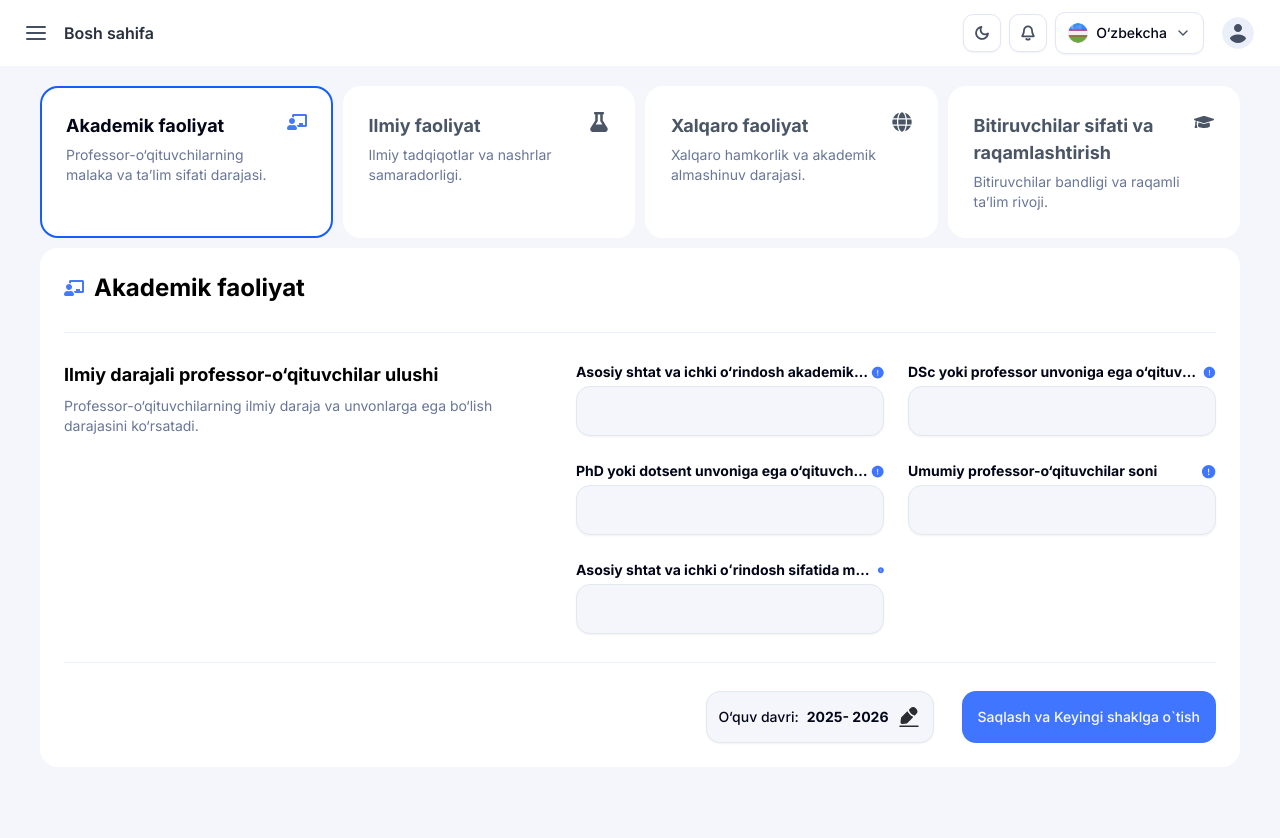
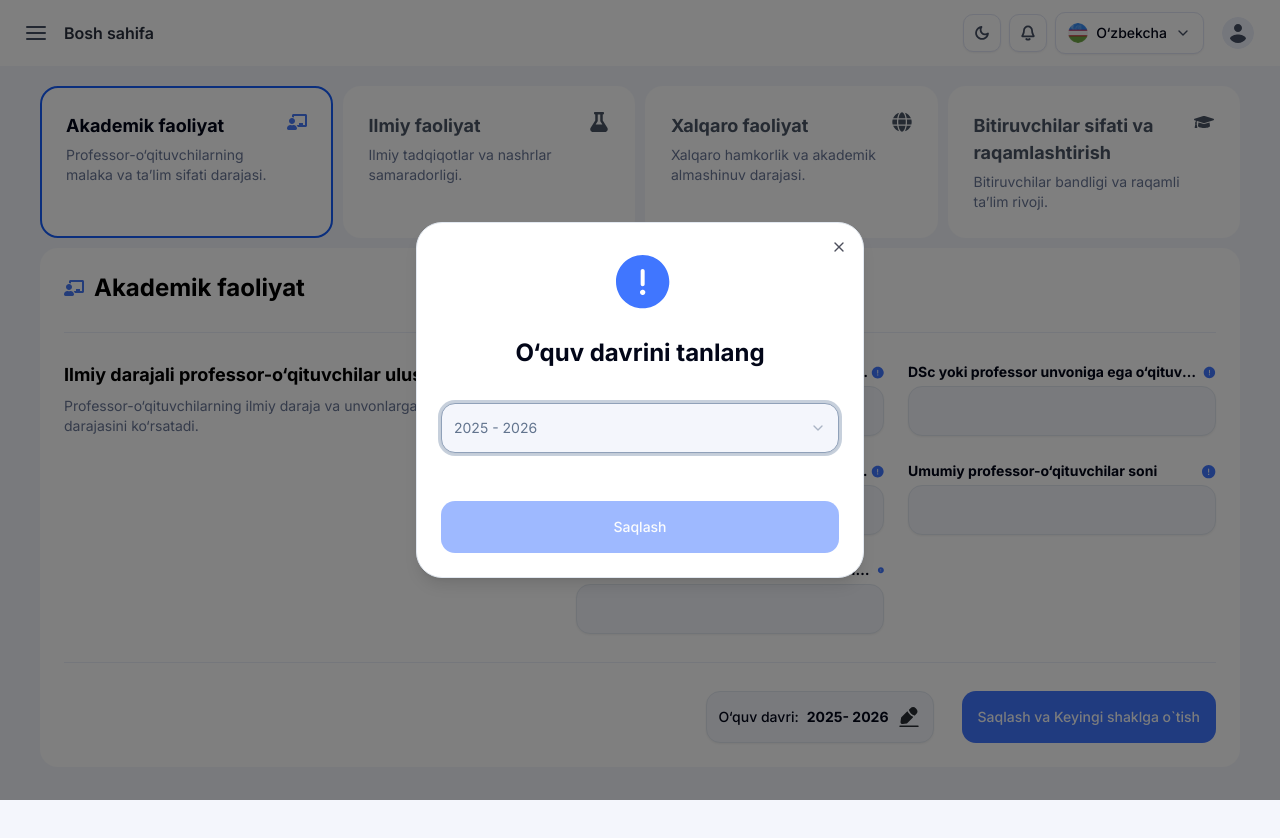
Before and after one commit to shokhruzisroilov/rating-demo-frontend-ts-react, a React (Vite) app: page / in a window 1280 px wide. Shown: the top 838 px of the page. Built offline with nearby package versions, Linux system fonts and the light colour scheme; sample sign-in values are in the browser's storage.

Commit message:
modal added

```diff
--- a/package.json
+++ b/package.json
@@ -12,11 +12,14 @@
   "dependencies": {
     "@hookform/resolvers": "^5.2.2",
     "@radix-ui/react-avatar": "^1.1.11",
+    "@radix-ui/react-dialog": "^1.1.15",
     "@radix-ui/react-dropdown-menu": "^2.1.16",
+    "@radix-ui/react-popover": "^1.1.15",
     "@radix-ui/react-select": "^2.2.6",
     "@radix-ui/react-slot": "^1.2.4",
     "@radix-ui/react-tabs": "^1.1.13",
     "@tailwindcss/vite": "^4.1.18",
+    "@tanstack/react-query": "^5.90.20",
     "axios": "^1.13.4",
     "class-variance-authority": "^0.7.1",
     "clsx": "^2.1.1",
--- a/src/App.tsx
+++ b/src/App.tsx
@@ -1,3 +1,4 @@
+import { QueryClient, QueryClientProvider } from '@tanstack/react-query'
 import { BrowserRouter, Route, Routes } from 'react-router-dom'
 import { ToastContainer } from 'react-toastify'
 import 'react-toastify/dist/ReactToastify.css'
@@ -6,7 +7,9 @@
 import { Home, Login, NotFound } from './pages'
 
 function App() {
+	const queryClient = new QueryClient()
 	return (
+		<QueryClientProvider client={queryClient}>
 			<BrowserRouter>
 				<Routes>
 					{/* Protected routes */}
@@ -23,6 +26,7 @@
 
 				<ToastContainer position='top-right' autoClose={3000} />
 			</BrowserRouter>
+		</QueryClientProvider>
 	)
 }
 
--- /dev/null
+++ b/src/components/ui/dialog.tsx
@@ -0,0 +1,156 @@
+import * as React from "react"
+import * as DialogPrimitive from "@radix-ui/react-dialog"
+import { XIcon } from "lucide-react"
+
+import { cn } from "@/lib/utils"
+import { Button } from "@/components/ui/button"
+
+function Dialog({
+  ...props
+}: React.ComponentProps<typeof DialogPrimitive.Root>) {
+  return <DialogPrimitive.Root data-slot="dialog" {...props} />
+}
+
+function DialogTrigger({
+  ...props
+}: React.ComponentProps<typeof DialogPrimitive.Trigger>) {
+  return <DialogPrimitive.Trigger data-slot="dialog-trigger" {...props} />
+}
+
+function DialogPortal({
+  ...props
+}: React.ComponentProps<typeof DialogPrimitive.Portal>) {
+  return <DialogPrimitive.Portal data-slot="dialog-portal" {...props} />
+}
+
+function DialogClose({
+  ...props
+}: React.ComponentProps<typeof DialogPrimitive.Close>) {
+  return <DialogPrimitive.Close data-slot="dialog-close" {...props} />
+}
+
+function DialogOverlay({
+  className,
+  ...props
+}: React.ComponentProps<typeof DialogPrimitive.Overlay>) {
+  return (
+    <DialogPrimitive.Overlay
+      data-slot="dialog-overlay"
+      className={cn(
+        "data-[state=open]:animate-in data-[state=closed]:animate-out data-[state=closed]:fade-out-0 data-[state=open]:fade-in-0 fixed inset-0 z-50 bg-black/50",
+        className
+      )}
+      {...props}
+    />
+  )
+}
+
+function DialogContent({
+  className,
+  children,
+  showCloseButton = true,
+  ...props
+}: React.ComponentProps<typeof DialogPrimitive.Content> & {
+  showCloseButton?: boolean
+}) {
+  return (
+    <DialogPortal data-slot="dialog-portal">
+      <DialogOverlay />
+      <DialogPrimitive.Content
+        data-slot="dialog-content"
+        className={cn(
+          "bg-background data-[state=open]:animate-in data-[state=closed]:animate-out data-[state=closed]:fade-out-0 data-[state=open]:fade-in-0 data-[state=closed]:zoom-out-95 data-[state=open]:zoom-in-95 fixed top-[50%] left-[50%] z-50 grid w-full max-w-[calc(100%-2rem)] translate-x-[-50%] translate-y-[-50%] gap-4 rounded-lg border p-6 shadow-lg duration-200 outline-none sm:max-w-lg",
+          className
+        )}
+        {...props}
+      >
+        {children}
+        {showCloseButton && (
+          <DialogPrimitive.Close
+            data-slot="dialog-close"
+            className="ring-offset-background focus:ring-ring data-[state=open]:bg-accent data-[state=open]:text-muted-foreground absolute top-4 right-4 rounded-xs opacity-70 transition-opacity hover:opacity-100 focus:ring-2 focus:ring-offset-2 focus:outline-hidden disabled:pointer-events-none [&_svg]:pointer-events-none [&_svg]:shrink-0 [&_svg:not([class*='size-'])]:size-4"
+          >
+            <XIcon />
+            <span className="sr-only">Close</span>
+          </DialogPrimitive.Close>
+        )}
+      </DialogPrimitive.Content>
+    </DialogPortal>
+  )
+}
+
+function DialogHeader({ className, ...props }: React.ComponentProps<"div">) {
+  return (
+    <div
+      data-slot="dialog-header"
+      className={cn("flex flex-col gap-2 text-center sm:text-left", className)}
+      {...props}
+    />
+  )
+}
+
+function DialogFooter({
+  className,
+  showCloseButton = false,
+  children,
+  ...props
+}: React.ComponentProps<"div"> & {
+  showCloseButton?: boolean
+}) {
+  return (
+    <div
+      data-slot="dialog-footer"
+      className={cn(
+        "flex flex-col-reverse gap-2 sm:flex-row sm:justify-end",
+        className
+      )}
+      {...props}
+    >
+      {children}
+      {showCloseButton && (
+        <DialogPrimitive.Close asChild>
+          <Button variant="outline">Close</Button>
+        </DialogPrimitive.Close>
+      )}
+    </div>
+  )
+}
+
+function DialogTitle({
+  className,
+  ...props
+}: React.ComponentProps<typeof DialogPrimitive.Title>) {
+  return (
+    <DialogPrimitive.Title
+      data-slot="dialog-title"
+      className={cn("text-lg leading-none font-semibold", className)}
+      {...props}
+    />
+  )
+}
+
+function DialogDescription({
+  className,
+  ...props
+}: React.ComponentProps<typeof DialogPrimitive.Description>) {
+  return (
+    <DialogPrimitive.Description
+      data-slot="dialog-description"
+      className={cn("text-muted-foreground text-sm", className)}
+      {...props}
+    />
+  )
+}
+
+export {
+  Dialog,
+  DialogClose,
+  DialogContent,
+  DialogDescription,
+  DialogFooter,
+  DialogHeader,
+  DialogOverlay,
+  DialogPortal,
+  DialogTitle,
+  DialogTrigger,
+}
--- /dev/null
+++ b/src/components/ui/popover.tsx
@@ -0,0 +1,87 @@
+import * as React from "react"
+import * as PopoverPrimitive from "@radix-ui/react-popover"
+
+import { cn } from "@/lib/utils"
+
+function Popover({
+  ...props
+}: React.ComponentProps<typeof PopoverPrimitive.Root>) {
+  return <PopoverPrimitive.Root data-slot="popover" {...props} />
+}
+
+function PopoverTrigger({
+  ...props
+}: React.ComponentProps<typeof PopoverPrimitive.Trigger>) {
+  return <PopoverPrimitive.Trigger data-slot="popover-trigger" {...props} />
+}
+
+function PopoverContent({
+  className,
+  align = "center",
+  sideOffset = 4,
+  ...props
+}: React.ComponentProps<typeof PopoverPrimitive.Content>) {
+  return (
+    <PopoverPrimitive.Portal>
+      <PopoverPrimitive.Content
+        data-slot="popover-content"
+        align={align}
+        sideOffset={sideOffset}
+        className={cn(
+          "bg-popover text-popover-foreground data-[state=open]:animate-in data-[state=closed]:animate-out data-[state=closed]:fade-out-0 data-[state=open]:fade-in-0 data-[state=closed]:zoom-out-95 data-[state=open]:zoom-in-95 data-[side=bottom]:slide-in-from-top-2 data-[side=left]:slide-in-from-right-2 data-[side=right]:slide-in-from-left-2 data-[side=top]:slide-in-from-bottom-2 z-50 w-72 origin-(--radix-popover-content-transform-origin) rounded-md border p-4 shadow-md outline-hidden",
+          className
+        )}
+        {...props}
+      />
+    </PopoverPrimitive.Portal>
+  )
+}
+
+function PopoverAnchor({
+  ...props
+}: React.ComponentProps<typeof PopoverPrimitive.Anchor>) {
+  return <PopoverPrimitive.Anchor data-slot="popover-anchor" {...props} />
+}
+
+function PopoverHeader({ className, ...props }: React.ComponentProps<"div">) {
+  return (
+    <div
+      data-slot="popover-header"
+      className={cn("flex flex-col gap-1 text-sm", className)}
+      {...props}
+    />
+  )
+}
+
+function PopoverTitle({ className, ...props }: React.ComponentProps<"h2">) {
+  return (
+    <div
+      data-slot="popover-title"
+      className={cn("font-medium", className)}
+      {...props}
+    />
+  )
+}
+
+function PopoverDescription({
+  className,
+  ...props
+}: React.ComponentProps<"p">) {
+  return (
+    <p
+      data-slot="popover-description"
+      className={cn("text-muted-foreground", className)}
+      {...props}
+    />
+  )
+}
+
+export {
+  Popover,
+  PopoverTrigger,
+  PopoverContent,
+  PopoverAnchor,
+  PopoverHeader,
+  PopoverTitle,
+  PopoverDescription,
+}
--- a/src/pages/Home.tsx
+++ b/src/pages/Home.tsx
@@ -1,8 +1,22 @@
 import EditIcon from '@/assets/icons/edit-icon.svg?react'
+import InfoCircle from '@/assets/icons/info-circle.svg?react'
 import HeadingPanel from '@/components/home/HeadingPanel'
 import LabeledInputWithInfo from '@/components/home/LabeledInputWithInfo'
 import { Button } from '@/components/ui/button'
-import { useState } from 'react'
+import {
+	Dialog,
+	DialogContent,
+	DialogHeader,
+	DialogTitle,
+} from '@/components/ui/dialog'
+import {
+	Select,
+	SelectContent,
+	SelectItem,
+	SelectTrigger,
+	SelectValue,
+} from '@/components/ui/select'
+import { useEffect, useState } from 'react'
 import {
 	FaChalkboardTeacher,
 	FaFlask,
@@ -12,6 +26,23 @@
 
 const Home = () => {
 	const [activeTab, setActiveTab] = useState('academic')
+	const [showWelcomeModal, setShowWelcomeModal] = useState(false)
+	const [selectedYear, setSelectedYear] = useState('')
+
+	useEffect(() => {
+		const academicYear = localStorage.getItem('selectedAcademicYear')
+
+		if (!academicYear) {
+			setShowWelcomeModal(true)
+		}
+	}, [])
+
+	const handleSelectYear = () => {
+		if (!selectedYear) return
+
+		localStorage.setItem('selectedAcademicYear', selectedYear)
+		setShowWelcomeModal(false)
+	}
 
 	const tabs = [
 		{
@@ -41,6 +72,41 @@
 	]
 
 	return (
+		<>
+			{/* Select year modal */}
+			<Dialog open={showWelcomeModal}>
+				<DialogContent className='sm:max-w-md rounded-4xl'>
+					<DialogHeader className='flex flex-col items-center justify-center gap-2'>
+						<InfoCircle style={{ width: '64px', height: '64px' }} />
+						<DialogTitle className='my-4 font-bold text-[24px]'>
+							O‘quv davrini tanlang
+						</DialogTitle>
+					</DialogHeader>
+
+					<Select value={selectedYear} onValueChange={setSelectedYear}>
+						<SelectTrigger className='w-full bg-[#F4F6FC] rounded-xl py-6'>
+							<SelectValue placeholder='2025 - 2026' />
+						</SelectTrigger>
+
+						<SelectContent className='bg-[#F4F6FC]'>
+							<SelectItem value='2022-2023'>2022 – 2023</SelectItem>
+							<SelectItem value='2023-2024'>2023 – 2024</SelectItem>
+							<SelectItem value='2024-2025'>2024 – 2025</SelectItem>
+							<SelectItem value='2025-2026'>2025 – 2026</SelectItem>
+							<SelectItem value='2026-2027'>2026 – 2027</SelectItem>
+						</SelectContent>
+					</Select>
+
+					<Button
+						onClick={handleSelectYear}
+						disabled={!selectedYear}
+						className='h-13 rounded-xl bg-[#4076FF] hover:bg-[#3060e0] mt-8'
+					>
+						Saqlash
+					</Button>
+				</DialogContent>
+			</Dialog>
+
 			<div className='w-full min-h-screen py-5 px-5 md:px-10 bg-[#F4F6FC]'>
 				{/* Tabs header */}
 				<div className='w-full grid grid-cols-1 md:grid-cols-2 lg:grid-cols-4 gap-2.5 cursor-pointer'>
@@ -168,6 +234,7 @@
 					)}
 				</div>
 			</div>
+		</>
 	)
 }
 
```
Also changed, not shown: 1 other file (tests, documents, lock files or other folders). Lines whose indentation alone changed are shown as unchanged.
